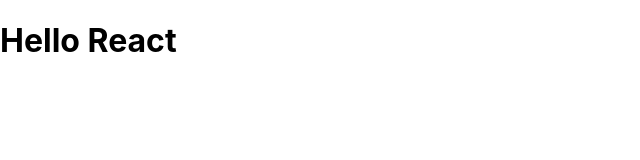
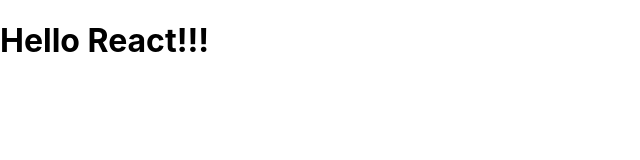
Before and after one commit to AndreyKasyanov/reactCourse, a React (Create React App) app: page / in a window 1280 px wide. Shown: the top 160 px of the page, without its empty margins (0-640 px from the left). Built offline with nearby package versions, Linux system fonts and the light colour scheme.

Commit message:
First commmit

```diff
--- a/src/App.tsx
+++ b/src/App.tsx
@@ -2,7 +2,7 @@
 
 function App() {
   return (
-    <h1>Hello React</h1>
+    <h1>Hello React!!!</h1>
   )
 }
 
```
